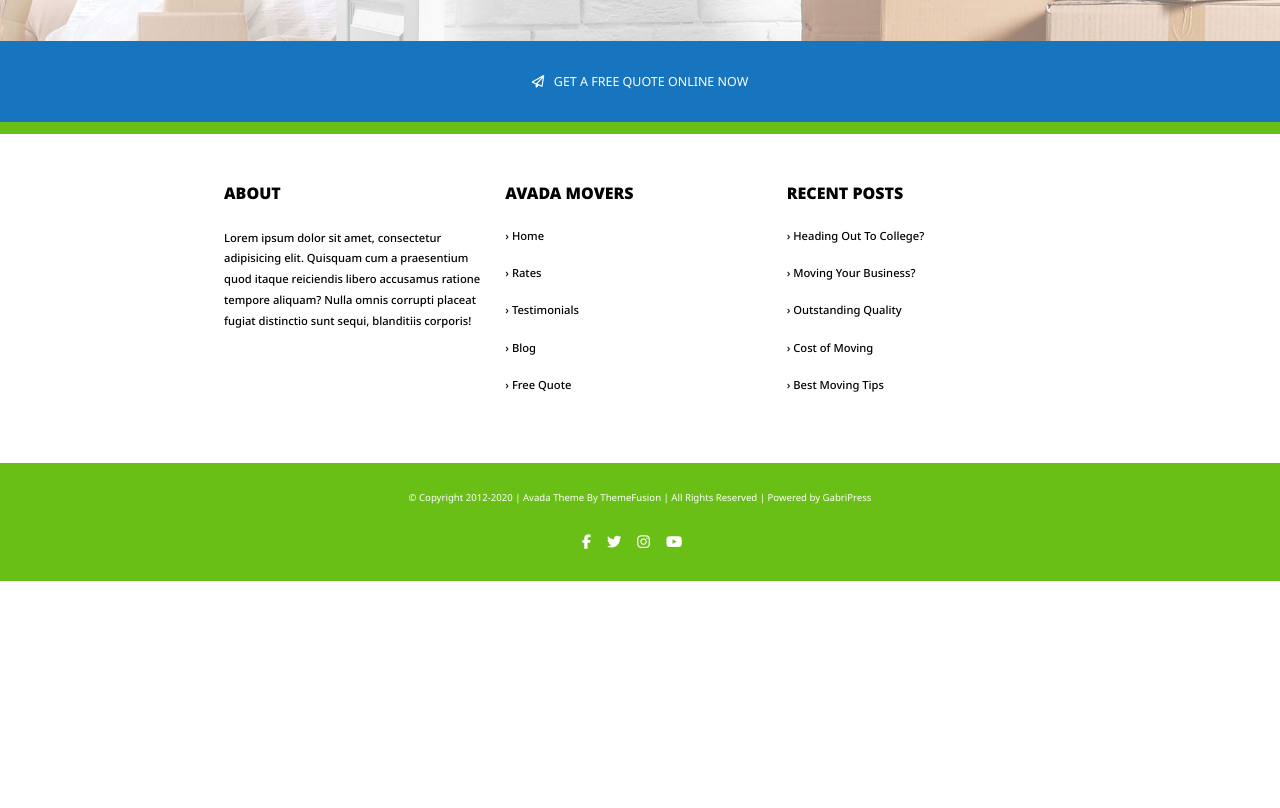
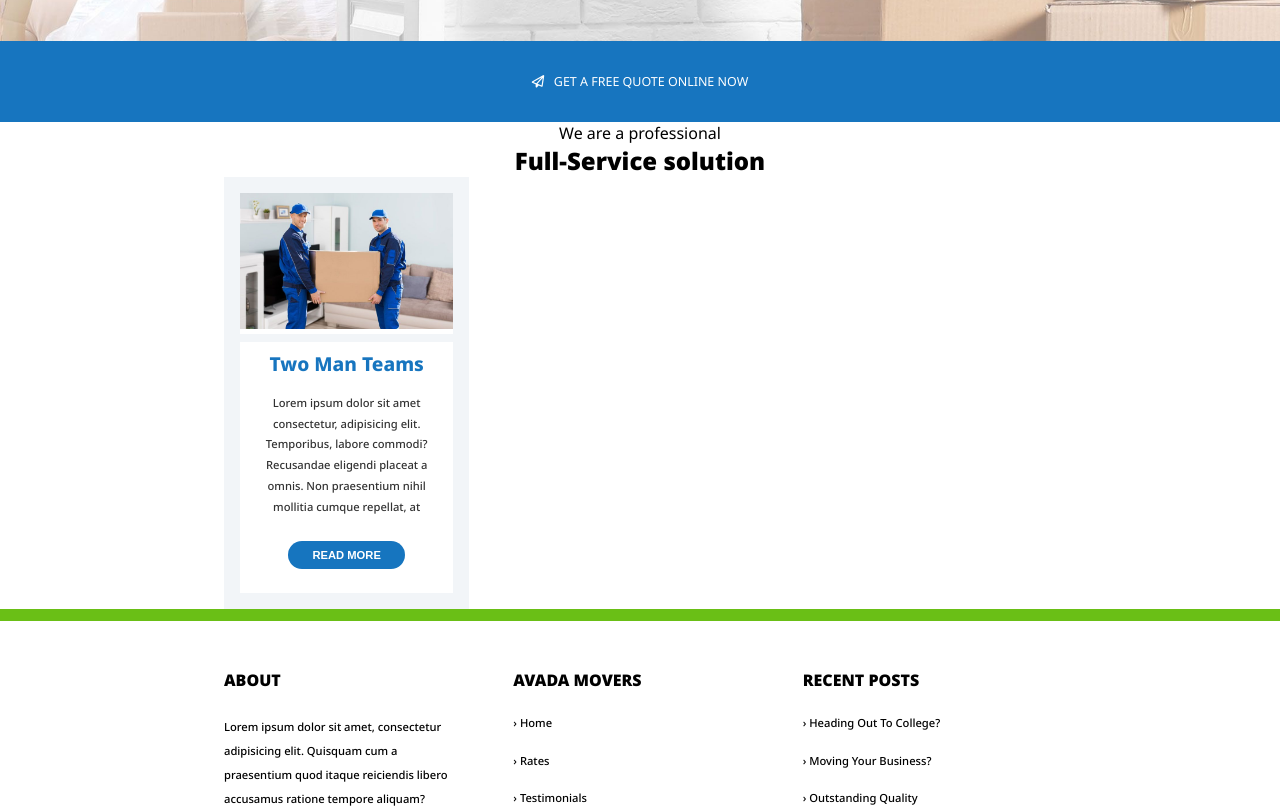
Before and after one commit to gabrieleomegna/proj-html-vuejs, a Vue app: page / in a window 1280 px wide. Shown: the part 580-1388 px from the top of the page. Before the commit the page ends 1161 px from the top, so only its background shows below. Built offline with nearby package versions, Linux system fonts and the light colour scheme.

Commit message:
Started implementing Service solution cards with component ServiceCard

```diff
--- a/src/components/AppFooter.vue
+++ b/src/components/AppFooter.vue
@@ -7,7 +7,7 @@
                      con le voci di menu CHE ARRIVANO DIRETTAMENTE DALL'APP VUE TRAMITE PROPS-->
                 <div class="ftr-block">
                     <h4>About</h4>
-                    <p>Lorem ipsum dolor sit amet, consectetur adipisicing elit. Quisquam cum a praesentium quod itaque reiciendis libero accusamus ratione tempore aliquam? Nulla omnis corrupti placeat fugiat distinctio sunt sequi, blanditiis corporis!</p>
+                    <p>Lorem ipsum dolor sit amet, consectetur adipisicing elit. Quisquam cum a praesentium quod itaque reiciendis libero accusamus ratione tempore aliquam? Nulla omnis corrupti  </p>
                     <p></p>
                 </div>
                 <div class="ftr-block">
@@ -65,8 +65,8 @@ footer {
             padding: 3rem 0;
             background-color: white;
             .ftr-block{
-                width: calc((100%/3) - 1rem);
-                margin-right: .5rem;
+                width: calc((100%/3) - 3rem);
+                margin-right: 1.5rem;
                 ul {
                     list-style-type: none;
                     *:not(h4) {
@@ -81,7 +81,7 @@ footer {
             }
             .ftr-block:first-child p{
                 text-align: start;
-                line-height: 1.3rem;
+                line-height: 1.5rem;
                 font-size: .7rem;
                 font-weight: 500;
             };
--- /dev/null
+++ b/src/components/mainComponents/ServiceCard.vue
@@ -0,0 +1,62 @@
+<template>
+    <article class="service-card">
+        <div class="img-card">
+            <img src="../../assets/img/avada-movers-serviceonephoto-final.jpg" alt="">
+        </div>
+        <div class="description-card">
+            <h3>Two Man Teams</h3>
+            <p>Lorem ipsum dolor sit amet consectetur, adipisicing elit. Temporibus, labore commodi? Recusandae eligendi placeat a omnis. Non praesentium nihil mollitia cumque repellat, at</p>
+            <div class="card-btn-container">
+                <ButtonComponent :size="'small'"
+                                 :content="'Read More'"/>
+            </div>
+        </div>
+    </article>
+</template>
+<script>
+import ButtonComponent from '../smallComponents/ButtonComponent.vue';
+export default {
+    components: {
+        ButtonComponent
+    }
+}
+</script>
+<style lang="scss" scoped>
+@use '../../styles/partials/variables' as *;
+article.service-card{
+    width: calc((100%/3) - 2rem);
+    padding: 1rem;
+    background-color: $card-bg;
+    .img-card {
+        margin-bottom: .5rem;
+        img {
+        width: 100%;
+        }
+    }
+    .description-card {
+        padding: .5rem;
+        *:not(button) {
+            text-align: center;
+            margin-bottom: 1rem;
+        }
+        h3 {
+            color: $card-title-color;
+            font-size: 1.2rem;
+            font-weight: 800;
+        }
+        p {
+            font-size: .7rem;
+            font-weight: 500;
+            line-height: 1.3rem;
+            opacity: $main-text-opacity;
+            margin-bottom: 1.5rem;
+        }
+        .card-btn-container{
+            text-align: center;
+        }
+    }
+}
+article.service-card > * {
+        background-color: white;
+    }
+</style>
--- a/src/components/mainComponents/ServiceSolution.vue
+++ b/src/components/mainComponents/ServiceSolution.vue
@@ -1,13 +1,34 @@
 <template>
-    <section id="servicesolution">
-
+    <section id="service-solution">
+        <p>We are a professional</p>
+        <h2>Full-Service solution</h2>
+        <div class="container">
+            <ServiceCard/>
+        </div>
     </section>
 </template>
 <script>
+import ServiceCard from './ServiceCard.vue';
 export default {
-
+    components: {
+        ServiceCard
+    }
 }
 </script>
 <style lang="scss" scoped>
+@use '../../styles/partials/mixins' as *;
+@use '../../styles/partials/variables' as *;
 
+section#service-solution {
+    p,
+    h2 {
+        text-align: center;
+    };
+    h2 {
+        font-weight: 900;
+    };
+    .container {
+        @include flex (row, space-between, center)
+    }
+}
 </style>
--- a/src/styles/partials/_variables.scss
+++ b/src/styles/partials/_variables.scss
@@ -1,7 +1,18 @@
+/**** HEADER AND FOOTER ****/
 $hdr-ftr-bg-color : #6abf16;
 $section-free-quote-bg : #1775bf;
 
+
+/**** BUTTONS ****/
+$btn-bg-color : #1675bf;
+$btn-text-color : white;
+
+
+/**** MAIN ****/
 $titles-color: #6abf17;
+$main-text-opacity: .8;
 
-$btn-bg-color : #1675bf;
-$btn-text-color : white
+
+/**** Service Card ****/
+$card-bg: #f2f5f8;
+$card-title-color: #1775bf;
```
